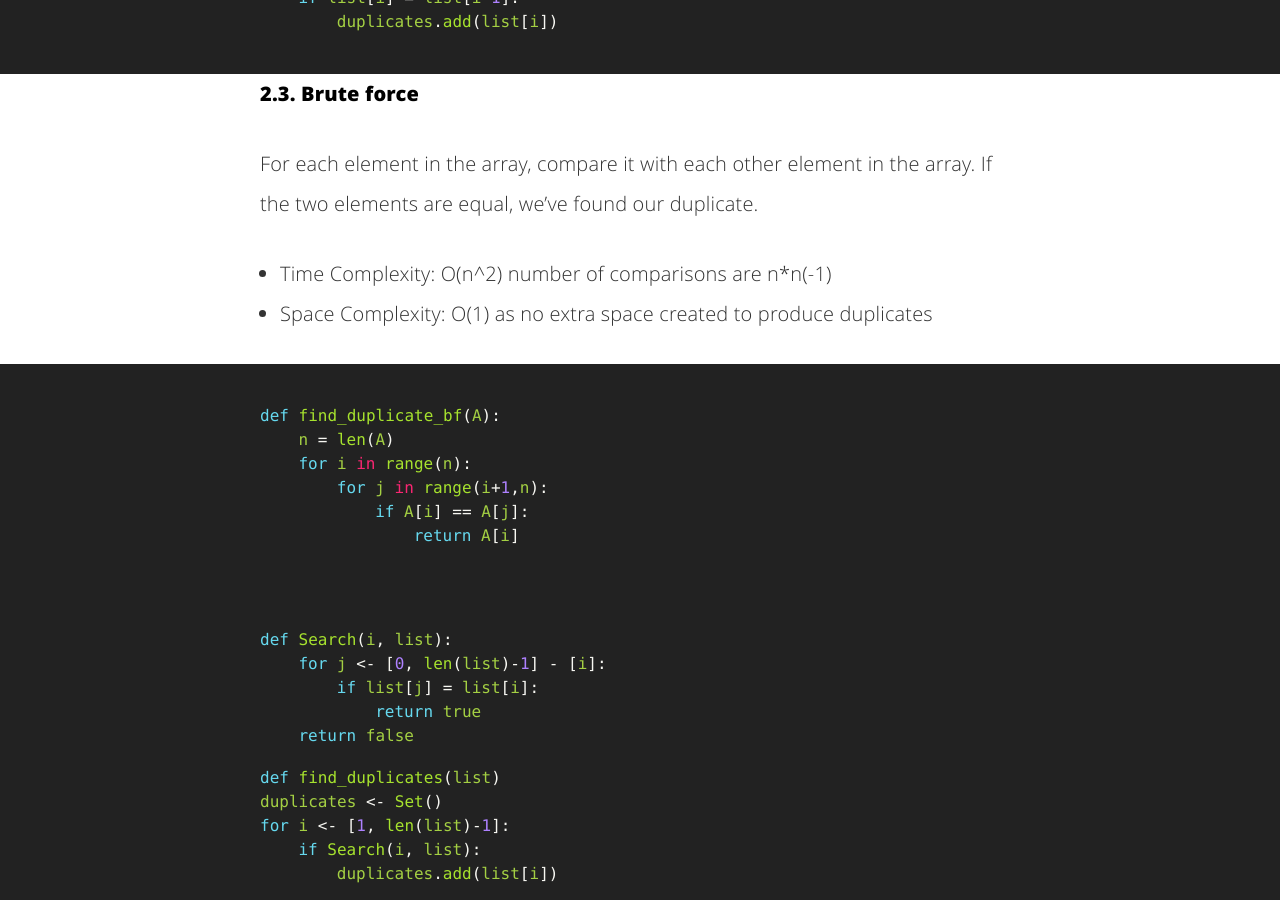
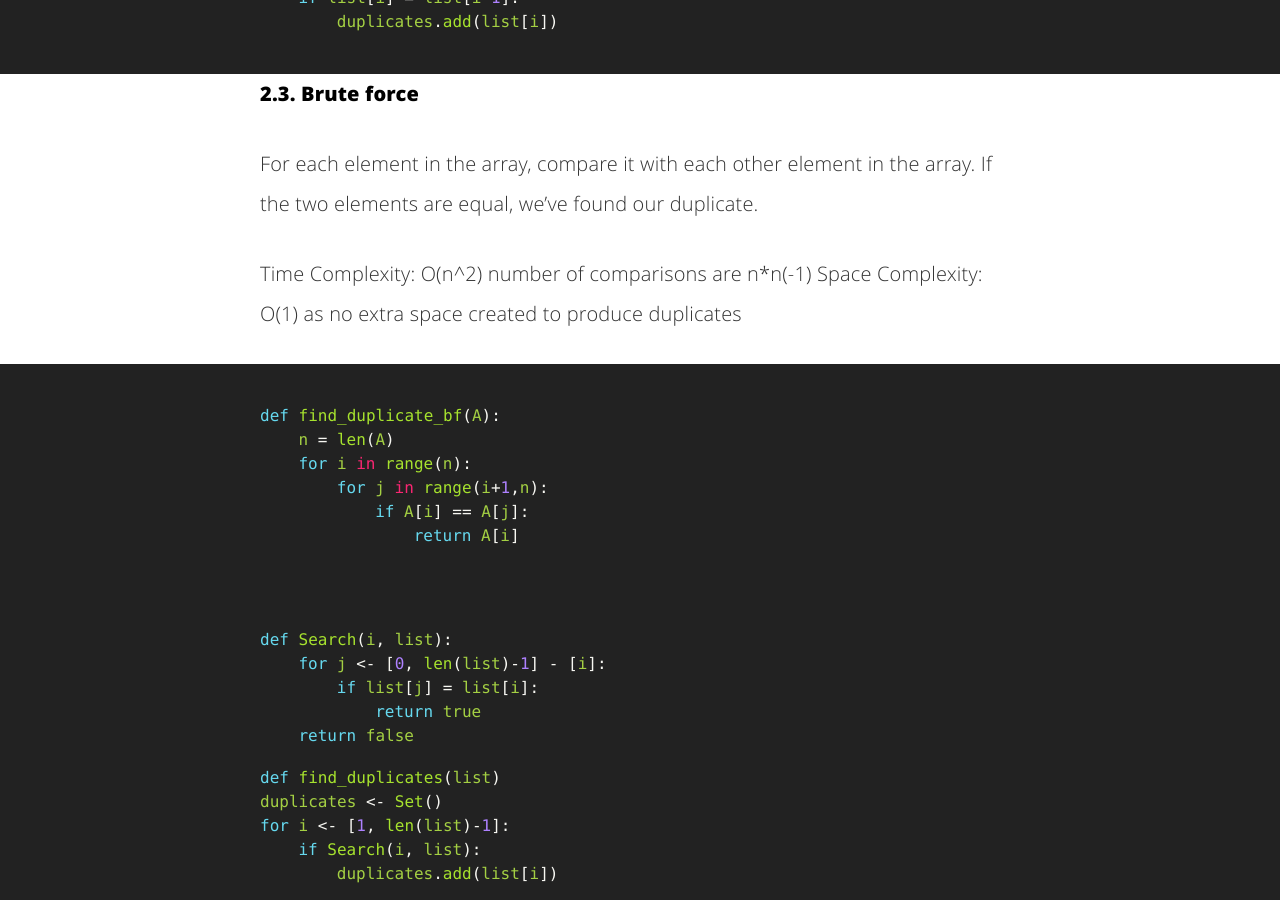
Before and after one commit to JuliaTorrejon/juliatorrejon.github.io, a Jekyll site: the page built from _posts/2019-04-20-1.-array-coding-interview-questions.md, in a window 1280 px wide and 900 px high, scrolled down 6320 px. Built offline with Jekyll 4.4.1, drawn with Linux system fonts in a browser that asks for light colours.

````diff
--- a/_posts/2019-04-20-1.-array-coding-interview-questions.md
+++ b/_posts/2019-04-20-1.-array-coding-interview-questions.md
@@ -168,8 +168,8 @@ for i <- [1, len(list)-1]:
 
 For each element in the array, compare it with each other element in the array. If the two elements are equal, we've found our duplicate.
 
-* Time Complexity: O(n^2) number of comparisons are n*n(-1)
-* Space Complexity: O(1) as no extra space created to produce duplicates
+Time Complexity: O(n^2) number of comparisons are n*n(-1)
+Space Complexity: O(1) as no extra space created to produce duplicates
 
 ```python
 def find_duplicate_bf(A):
````
